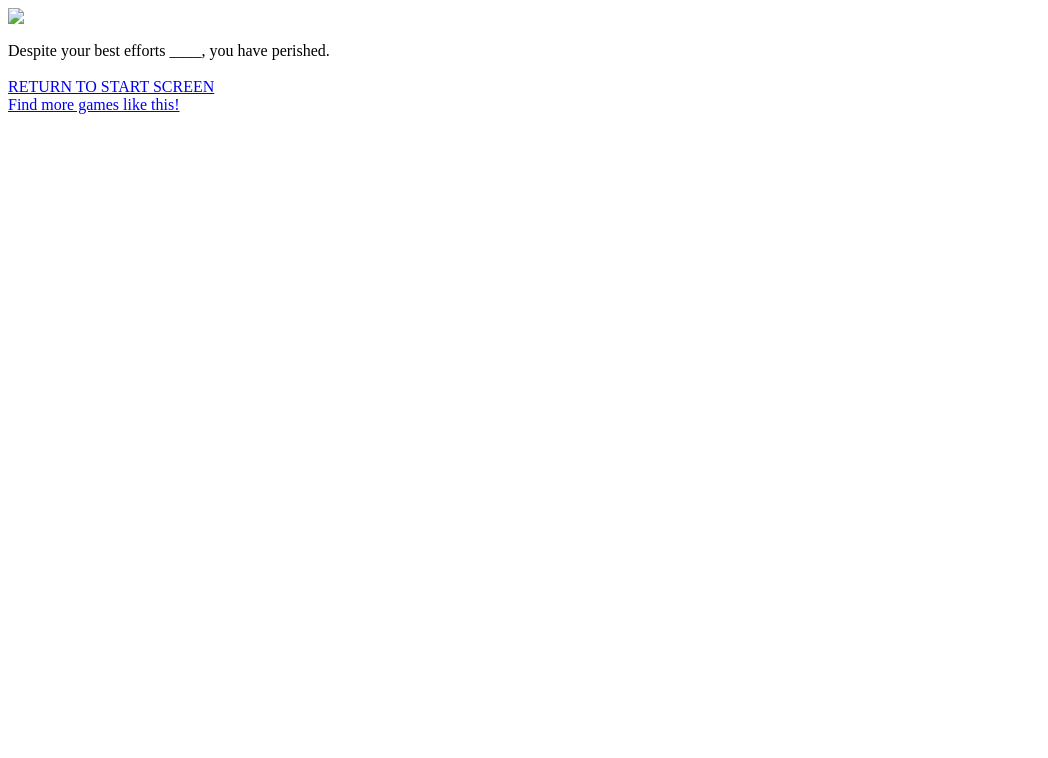
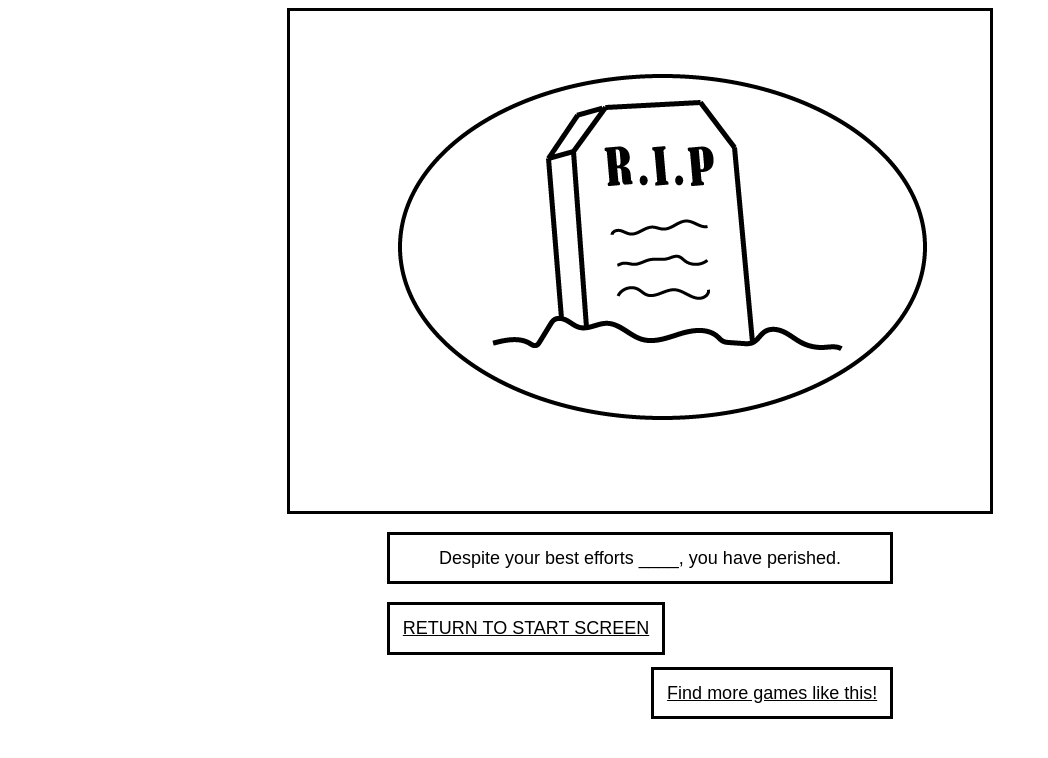
Before and after one commit to coleforestal/coleforestal.github.io, a plain HTML site: page screen_lose.html in a window 1280 px wide. Shown: the whole page, without its empty margins (0-1048 px from the left). Drawn offline with Linux system fonts and the light colour scheme.

Commit message:
Update screen_lose.html

```diff
--- a/screen_lose.html
+++ b/screen_lose.html
@@ -6,13 +6,13 @@
     <head>
         <meta http-equiv="Content-type" content="text/html; charset=UTF-8" />
         <title>DUNGEON CRAWL LOSE</title>
-        <style type="text/css" media="all">@import "css/screen_lose";</style>
+        <link rel="stylesheet" href="screen_lose.css">
     </head>
 <body>
     <div id="container">
         <div id="top-container">
             <div id="image-container">
-                <img src="images/screenlose.png">
+                <img src="screenlose.png">
             </div>
             <br>
             <div id="text-container">
```
